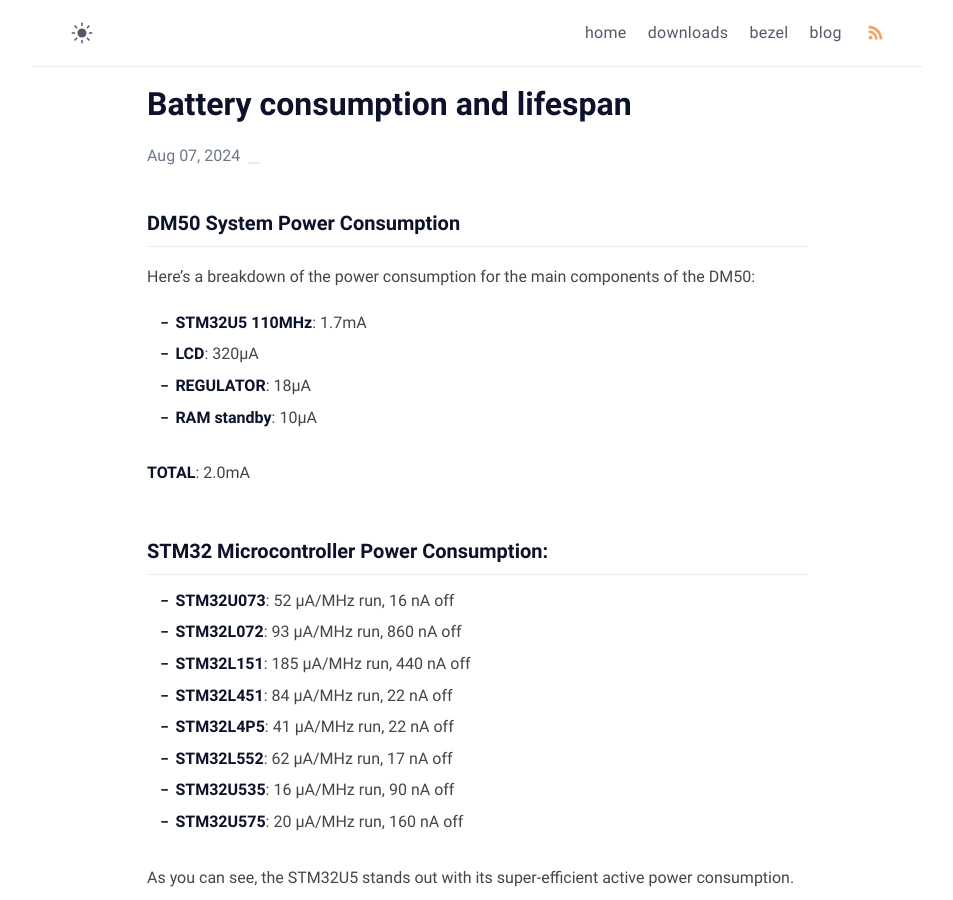
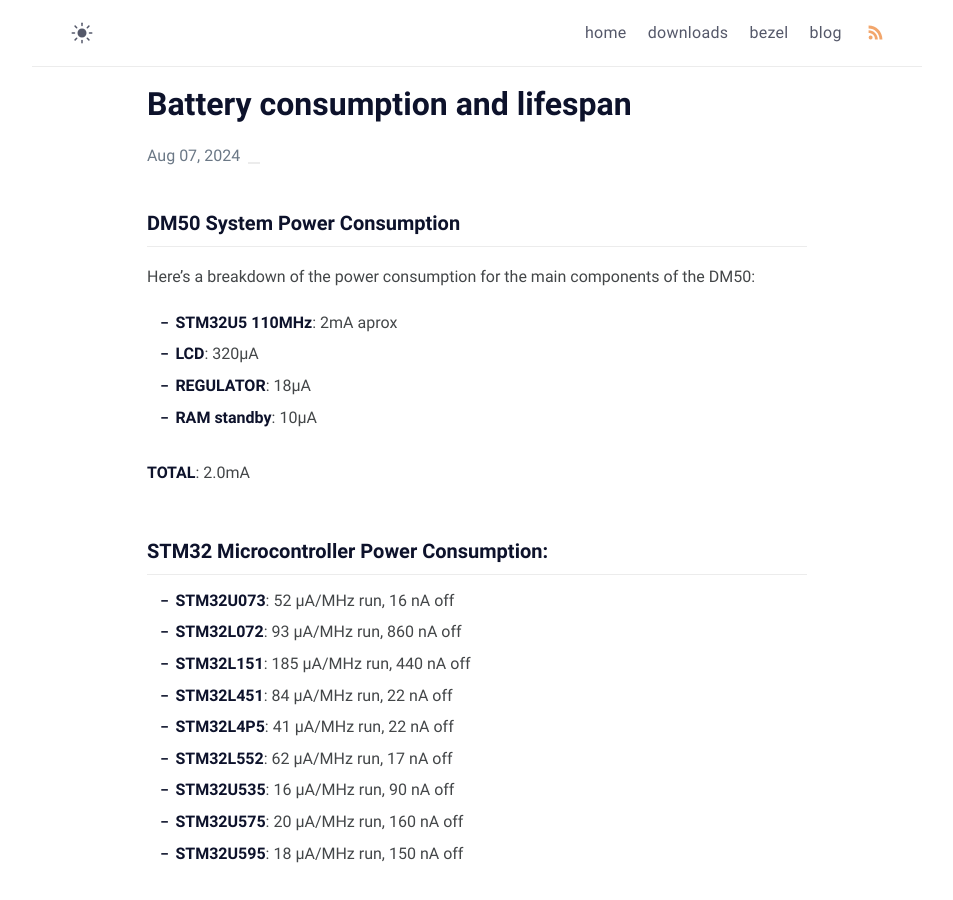
Before and after one commit to xavierbasc/50calc, a Jekyll site: the page built from _posts/battery-consumption/2024-08-07-battery-consumption.md, in a window 1280 px wide and 900 px high. Shown: the whole window, without its empty margins (163-1116 px from the left). Built offline with Jekyll 4.4.1, drawn with Linux system fonts in a browser that asks for light colours.

Commit message:
Update 2024-08-07-battery-consumption.md

```diff
--- a/_posts/battery-consumption/2024-08-07-battery-consumption.md
+++ b/_posts/battery-consumption/2024-08-07-battery-consumption.md
@@ -10,7 +10,7 @@ img1: /assets/img/LP305060.jpg
 
 Here's a breakdown of the power consumption for the main components of the DM50:
 
-- **STM32U5 110MHz**: 1.7mA
+- **STM32U5 110MHz**: 2mA aprox
 - **LCD**: 320µA
 - **REGULATOR**: 18μA
 - **RAM standby**: 10µA
@@ -27,6 +27,7 @@ Here's a breakdown of the power consumption for the main components of the DM50:
 - **STM32L552**:  62 μA/MHz run, 17 nA off
 - **STM32U535**:  16 μA/MHz run, 90 nA off
 - **STM32U575**:  20 μA/MHz run, 160 nA off
+- **STM32U595**:  18 μA/MHz run, 150 nA off
 
 As you can see, the STM32U5 stands out with its super-efficient active power consumption.
 
```
